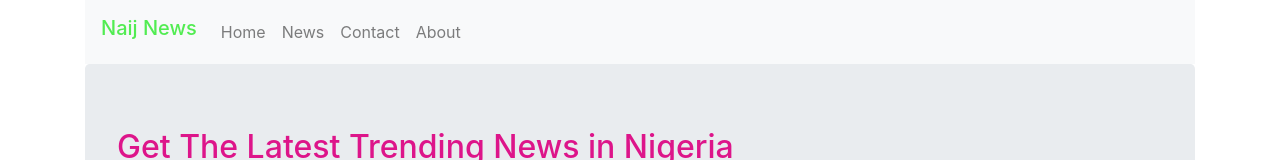
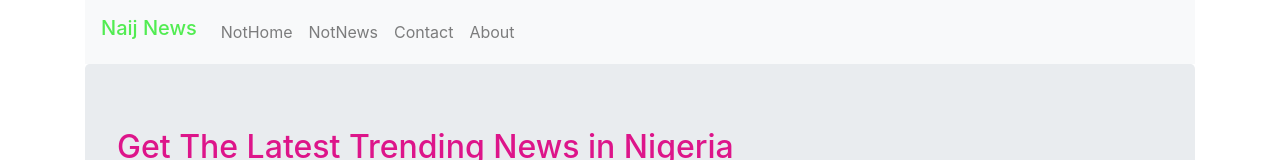
Before and after one commit to aminih14/mySite, a plain HTML site: page index.html in a window 1280 px wide. Shown: the top 160 px of the page. Drawn offline with nearby package versions, Linux system fonts and the light colour scheme.

Commit message:
index is changed

```diff
--- a/index.html
+++ b/index.html
@@ -18,8 +18,8 @@
             </button>
             <div class="collapse navbar-collapse" id="newsMenu">
                 <div class="navbar-nav">
-                    <a class="nav-item nav-link" href="#" href="#">Home</a>
-                    <a class="nav-item nav-link" href="#" href="#">News</a>
+                    <a class="nav-item nav-link" href="#" href="#">NotHome</a>
+                    <a class="nav-item nav-link" href="#" href="#">NotNews</a>
                     <a class="nav-item nav-link" href="#" href="#">Contact</a>
                     <a class="nav-item nav-link" href="#" href="#">About</a>
                 </div>
```
